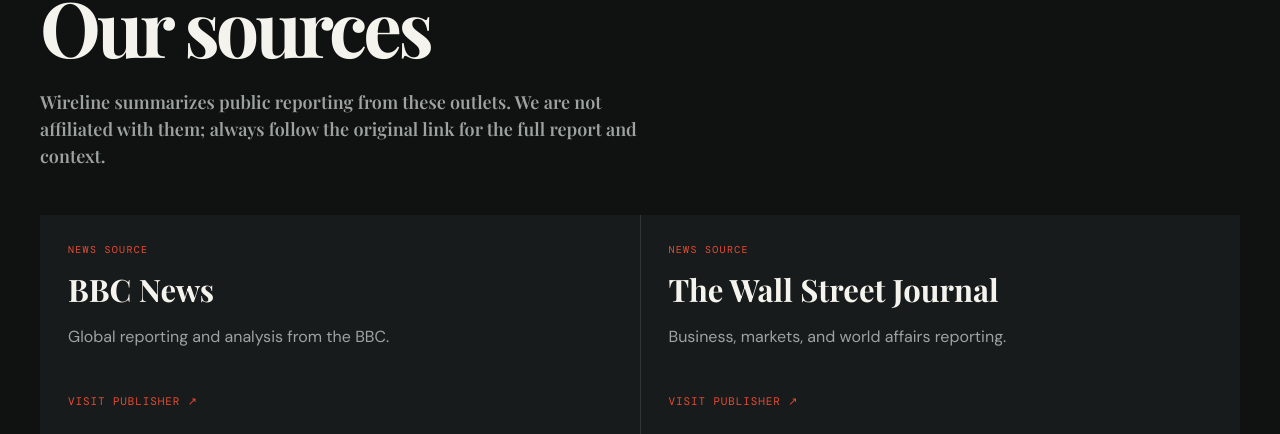
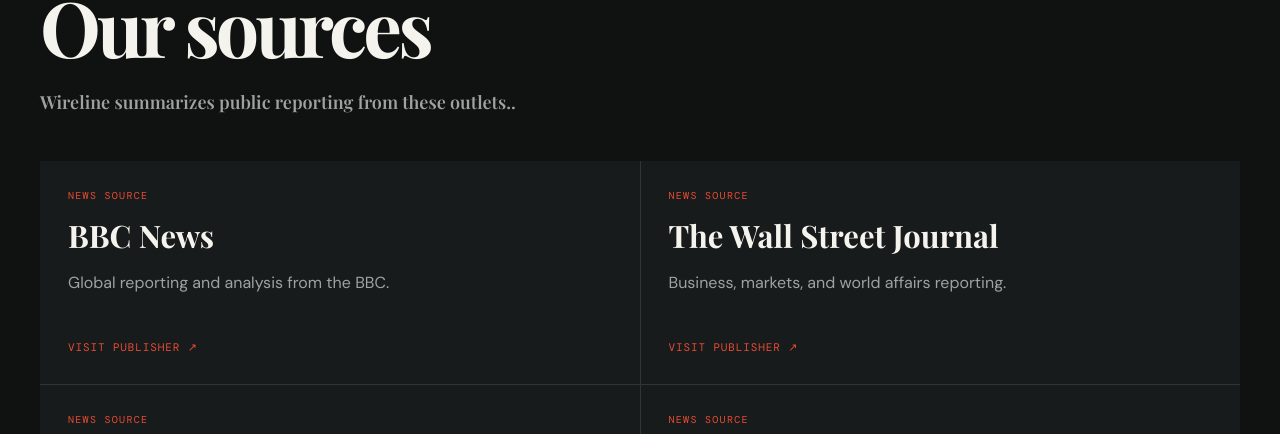
Before and after one commit to shiinemr23-crypto/auto-news-site, a Next.js app in the folder frontend/: page /sources in a window 1280 px wide. Shown: the part 224-658 px from the top of the page. Built offline with nearby package versions, Linux system fonts and the light colour scheme; no server answers; the database is empty; a web font is replaced by a local one.

Commit message:
small fixes

```diff
--- a/frontend/app/sources/page.tsx
+++ b/frontend/app/sources/page.tsx
@@ -6,4 +6,6 @@
   ["NPR", "https://www.npr.org/", "Public-service journalism from the United States and beyond."],
 ];
 
-export default function SourcesPage() { return <div className="page-wrap sources-page"><p className="kicker">Where stories begin</p><h1>Our sources</h1><p className="sources-intro">Wireline summarizes public reporting from these outlets. We are not affiliated with them; always follow the original link for the full report and context.</p><div className="source-directory">{sources.map(([name, link, description]) => <article id={name.toLowerCase().replace(/[^a-z0-9]+/g, "-")} key={name}><p className="eyebrow">News source</p><h2>{name}</h2><p>{description}</p><a href={link} target="_blank" rel="noreferrer">Visit publisher <span>↗</span></a></article>)}</div></div>; }
+export default function SourcesPage() { return <div className="page-wrap sources-page"><p className="kicker">Where stories begin</p><h1>Our sources</h1>
+<p className="sources-intro">Wireline summarizes public reporting from these outlets..</p><
+  div className="source-directory">{sources.map(([name, link, description]) => <article id={name.toLowerCase().replace(/[^a-z0-9]+/g, "-")} key={name}><p className="eyebrow">News source</p><h2>{name}</h2><p>{description}</p><a href={link} target="_blank" rel="noreferrer">Visit publisher <span>↗</span></a></article>)}</div></div>; }
```
